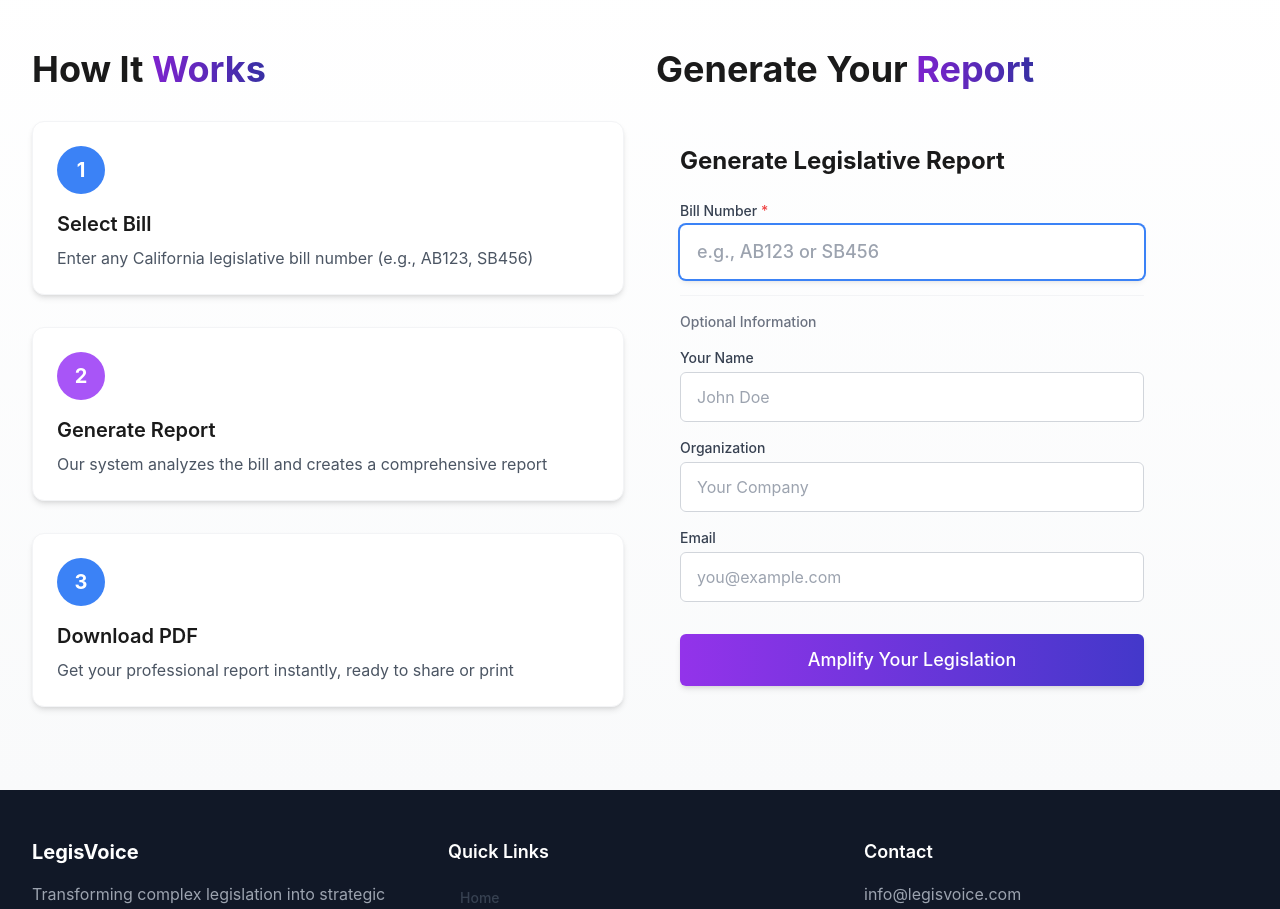
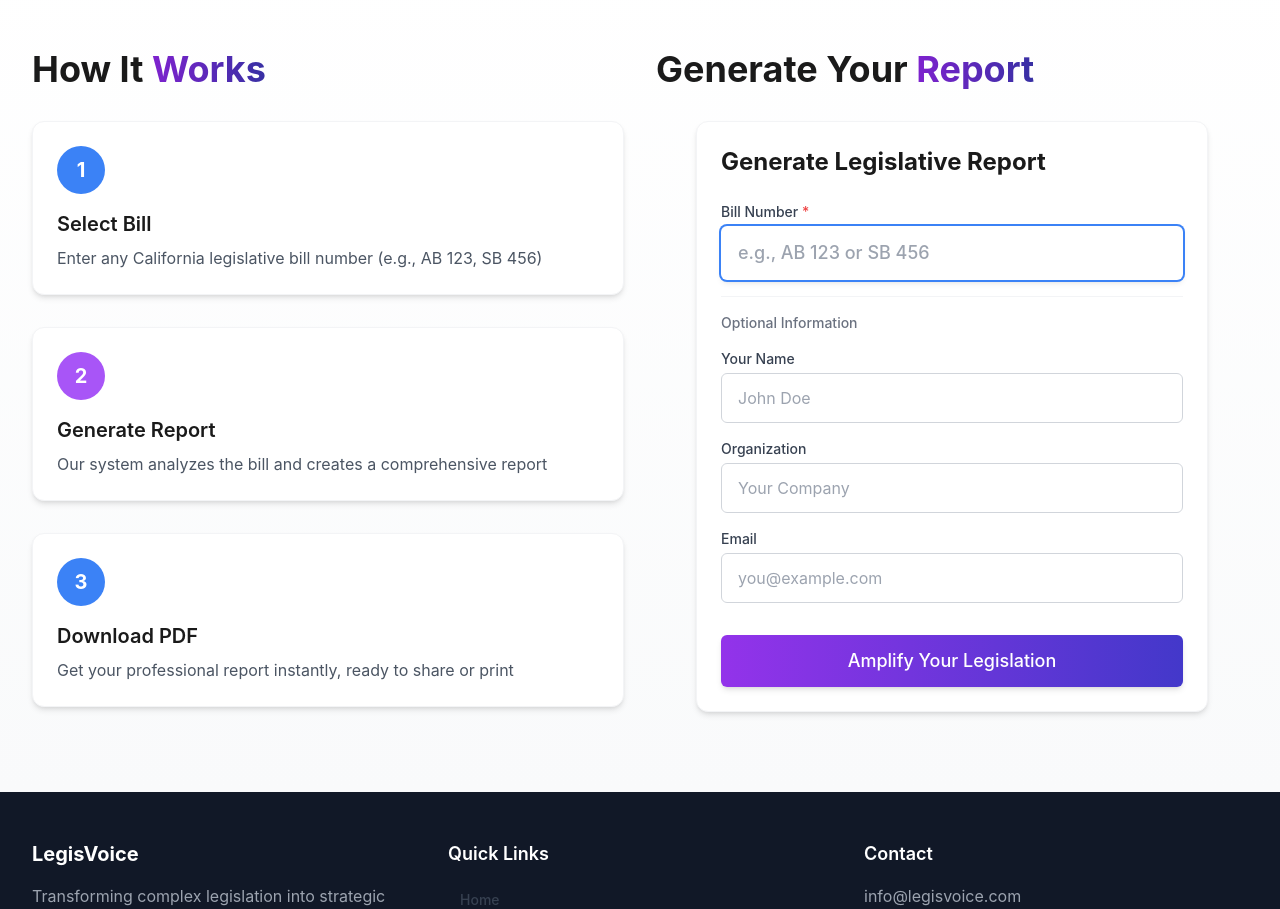
Before and after one commit to ehawked/legislative-report-app, a React (Vite) app: page / in a window 1280 px wide. Shown: the part 3320-4229 px from the top of the page. Built offline with nearby package versions, Linux system fonts and the light colour scheme.

Commit message:
Update bill number spacing

```diff
--- a/src/App.tsx
+++ b/src/App.tsx
@@ -82,7 +82,7 @@ function App() {
 
     const billRegex = /^(AB|SB|HR)\d+$/i;
     if (!billRegex.test(billNumber)) {
-      setError('Please enter a valid bill number format (e.g., AB123, SB456)');
+      setError('Please enter a valid bill number format (e.g., AB 123, SB 456)');
       return;
     }
 
@@ -308,7 +308,7 @@ function App() {
                 <Card variant="default" className="text-left p-6" hover={true}>
                   <div className="w-12 h-12 rounded-full bg-blue-500 text-white flex items-center justify-center mb-4 text-xl font-bold">1</div>
                   <h3 className="text-xl font-semibold mb-2">Select Bill</h3>
-                  <p className="text-gray-600">Enter any California legislative bill number (e.g., AB123, SB456)</p>
+                  <p className="text-gray-600">Enter any California legislative bill number (e.g., AB 123, SB 456)</p>
                 </Card>
 
                 <Card variant="default" className="text-left p-6" hover={true}>
--- a/src/components/WebhookForm.tsx
+++ b/src/components/WebhookForm.tsx
@@ -38,7 +38,7 @@ const WebhookForm: React.FC<WebhookFormProps> = ({
   resetForm
 }) => {
   return (
-    <Card variant="default\" className="w-full max-w-lg mx-auto\" hover={false}>
+    <Card variant="default" className="w-full max-w-lg mx-auto" hover={false}>
       <form onSubmit={handleSubmit} className="space-y-4">
         <h2 className="text-2xl font-bold mb-6">Generate Legislative Report</h2>
 
@@ -47,7 +47,7 @@ const WebhookForm: React.FC<WebhookFormProps> = ({
             <Input
               id="billNumber"
               label="Bill Number"
-              placeholder="e.g., AB123 or SB456"
+              placeholder="e.g., AB 123 or SB 456"
               value={billNumber}
               onChange={(e) => setBillNumber(e.target.value)}
               required
@@ -100,8 +100,8 @@ const WebhookForm: React.FC<WebhookFormProps> = ({
               >
                 {isLoading ? (
                   <span className="flex items-center justify-center">
-                    <svg className="animate-spin -ml-1 mr-3 h-5 w-5 text-white\" xmlns="http://www.w3.org/2000/svg\" fill="none\" viewBox="0 0 24 24">
-                      <circle className="opacity-25\" cx="12\" cy="12\" r="10\" stroke="currentColor\" strokeWidth="4"></circle>
+                    <svg className="animate-spin -ml-1 mr-3 h-5 w-5 text-white" xmlns="http://www.w3.org/2000/svg" fill="none" viewBox="0 0 24 24">
+                      <circle className="opacity-25" cx="12" cy="12" r="10" stroke="currentColor" strokeWidth="4"></circle>
                       <path className="opacity-75" fill="currentColor" d="M4 12a8 8 0 018-8V0C5.373 0 0 5.373 0 12h4zm2 5.291A7.962 7.962 0 014 12H0c0 3.042 1.135 5.824 3 7.938l3-2.647z"></path>
                     </svg>
                     Processing...
```
